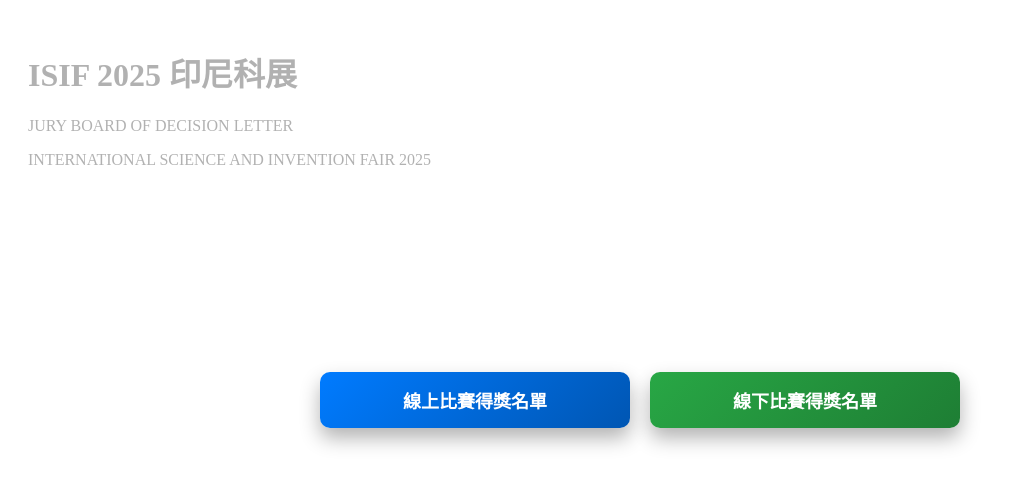
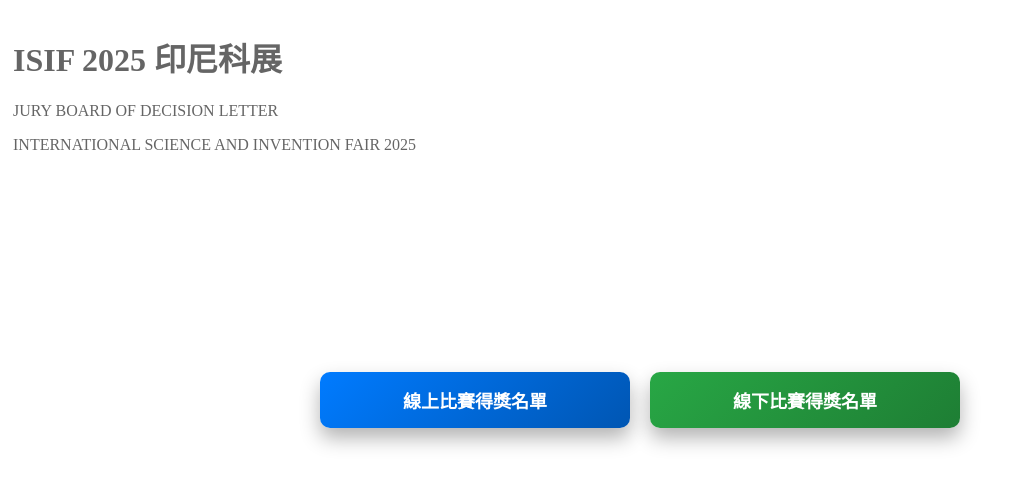
Before and after one commit to wangkejing2007/indo, a plain HTML site: page index.html in a window 1280 px wide. Shown: the whole page, without its empty margins (0-1019 px from the left). Drawn offline with Linux system fonts and the light colour scheme.

Commit message:
Update index.html

```diff
--- a/index.html
+++ b/index.html
@@ -68,7 +68,7 @@
 </style>
 </head>
 <body>
-<div style="padding: 20px; opacity: 0.3;">
+<div style="padding: 5px; opacity: 0.6;">
     <h1>ISIF 2025 印尼科展</h1>
     <p>JURY BOARD OF DECISION LETTER</p>
     <p>INTERNATIONAL SCIENCE AND INVENTION FAIR 2025</p>
```
